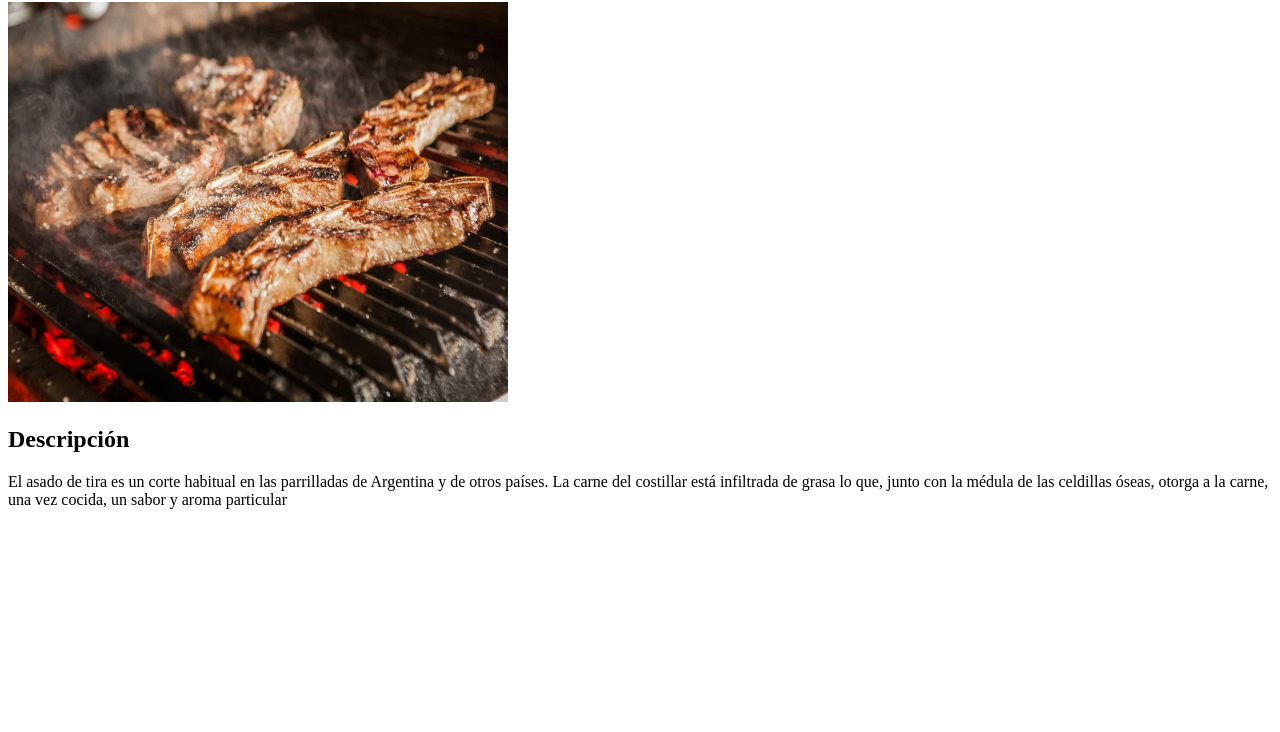
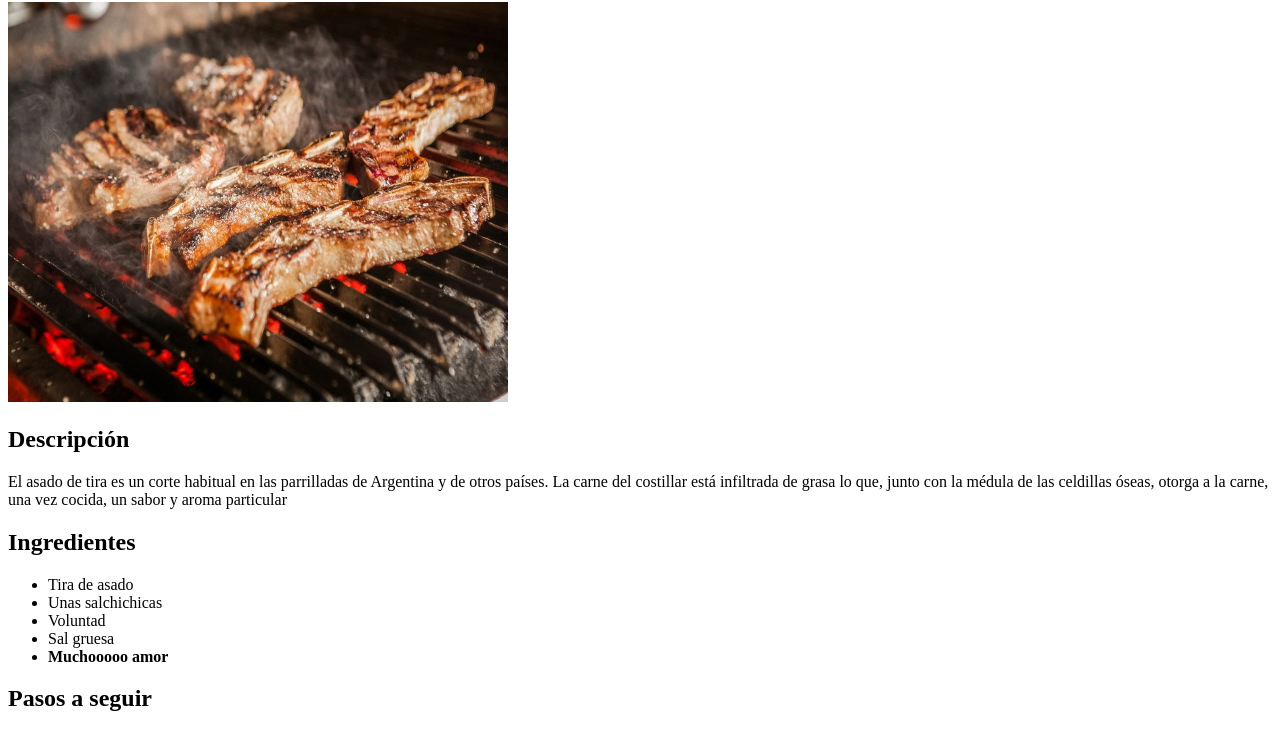
Before and after one commit to hebermm/odin-recipes, a plain HTML site: page recipes/asado.html in a window 1280 px wide. Shown: the part 78-810 px from the top of the page. Drawn offline with Linux system fonts and the light colour scheme.

Commit message:
Añade ingredientes y h2 de pasos a seguir

```diff
--- a/recipes/asado.html
+++ b/recipes/asado.html
@@ -8,7 +8,19 @@
     <body>
         <h1>Asado</h1>
         <img src="../images/asado.jpg" height="400" width="500" alt="Un asado sobre una parrilla">
+
         <h2>Descripción</h2>
         <p>El asado de tira es un corte habitual en las parrilladas de Argentina y de otros países. La carne del costillar está infiltrada de grasa lo que, junto con la médula de las celdillas óseas, otorga a la carne, una vez cocida, un sabor y aroma particular</p>
+
+        <h2>Ingredientes</h2>
+        <ul>
+            <li>Tira de asado</li>
+            <li>Unas salchichicas</li>
+            <li>Voluntad</li>
+            <li>Sal gruesa</li>
+            <li><strong>Muchooooo amor</strong></li>
+        </ul>
+
+        <h2>Pasos a seguir</h2>
     </body>
 </html>
```
Also changed, not shown: recipes/empanadas.html (+10 -0 lines), recipes/fideos-con-tuco.html (+11 -0 lines). Lines whose indentation alone changed are shown as unchanged.
